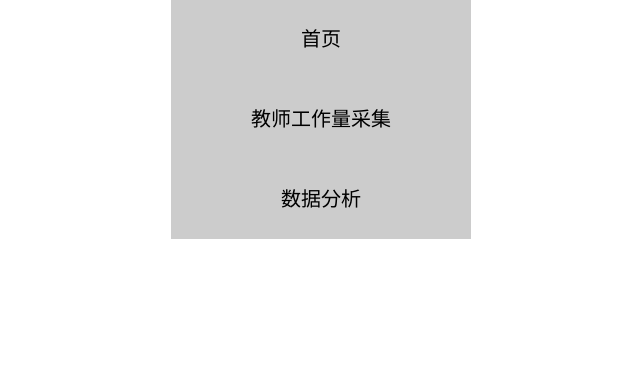
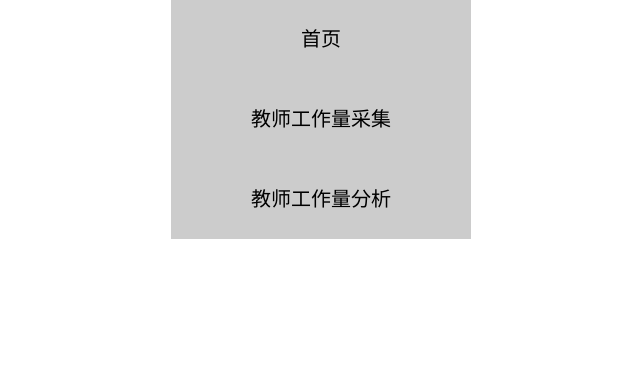
Before and after one commit to qingjiafou/-, a Flask app: page /toindex in a window 1280 px wide. Shown: the part 81-460 px from the top of the page, without its empty margins (17-657 px from the left). Run offline with Flask 3, Linux system fonts and the light colour scheme.

Commit message:
修改了一点文字内容

```diff
--- a/第二版全部内容/templates/index.html
+++ b/第二版全部内容/templates/index.html
@@ -32,7 +32,7 @@
 			</ul>
 		</li>
 		<li class="liList">
-			<p onclick="menu_active(ulThree)">数据分析</p>
+			<p onclick="menu_active(ulThree)">教师工作量分析</p>
 			<ul class="childUl" id="ulThree" style="display: none;">
 				<li>选项3.1</li>
 				<li>选项3.2</li>
```
